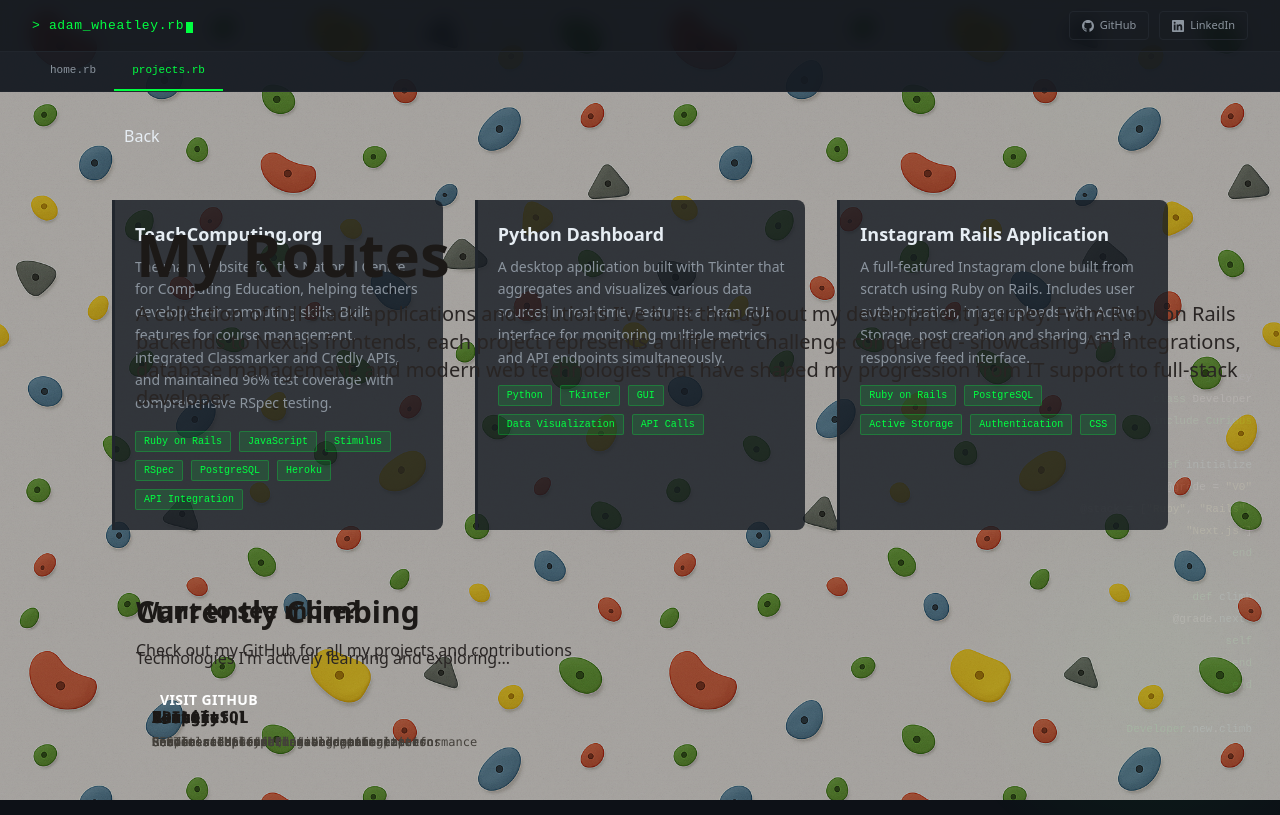
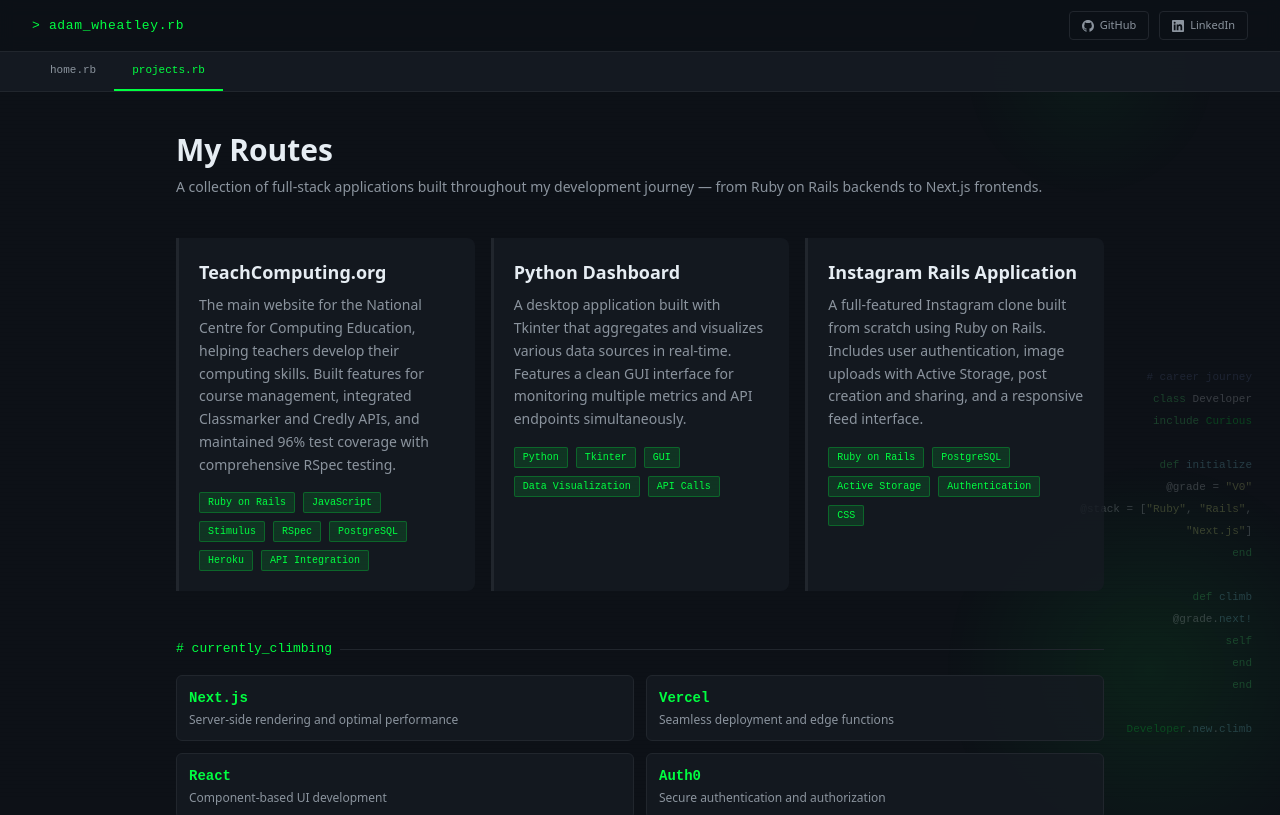
Before and after one commit to A-Wheeto/adamwheatley.net, a Next.js app: page /projects in a window 1280 px wide. Shown: the top 815 px of the page. Built offline with nearby package versions, Linux system fonts and the light colour scheme.

Commit message:
refactor: rebuild projects page with terminal green design and currently climbing section

```diff
--- a/src/app/projects/page.tsx
+++ b/src/app/projects/page.tsx
@@ -1,109 +1,57 @@
-'use client'
-
+import type { Metadata } from 'next'
 import { projects } from '@/data/projects'
 import ProjectCard from '@/components/ProjectCard'
-import Link from 'next/link'
+
+export const metadata: Metadata = {
+  title: 'Projects',
+  description: 'Full-stack applications and solutions built throughout my development journey.',
+}
+
+const currentlyClimbing = [
+  { name: 'Next.js', description: 'Server-side rendering and optimal performance' },
+  { name: 'Vercel', description: 'Seamless deployment and edge functions' },
+  { name: 'React', description: 'Component-based UI development' },
+  { name: 'Auth0', description: 'Secure authentication and authorization' },
+  { name: 'PostgreSQL', description: 'Robust relational database management' },
+  { name: 'Shopify', description: 'E-commerce platform development' },
+  { name: 'Contentful', description: 'Headless CMS for flexible content' },
+  { name: 'APIs', description: 'RESTful and GraphQL integration patterns' },
+]
 
 export default function ProjectsPage() {
-  const learningSkills = [
-    { name: 'Next.js', benefit: 'Server-side rendering and optimal performance' },
-    { name: 'Vercel', benefit: 'Seamless deployment and edge functions' },
-    { name: 'React', benefit: 'Component-based UI development' },
-    { name: 'Auth0', benefit: 'Secure authentication and authorization' },
-    { name: 'PostgreSQL', benefit: 'Robust relational database management' },
-    { name: 'Shopify', benefit: 'E-commerce platform development' },
-    { name: 'Contentful', benefit: 'Headless CMS for flexible content' },
-    { name: 'APIs', benefit: 'RESTful and GraphQL integration patterns' }
-  ]
-
   return (
-    <main className="relative min-h-screen">
-      {/* Background */}
-      <div
-        className="fixed inset-0 -z-10"
-        style={{
-          backgroundImage: 'url("/background.png")',
-          backgroundRepeat: 'repeat',
-          backgroundSize: 'clamp(400px, 50vw, 800px)',
-          opacity: 0.7,
-        }}
-      />
-
-      {/* Content */}
-      <div className='relative z-10 max-w-6xl mx-auto px-4 py-5 sm:px-6 md:px-8 lg:px-12'>
-        <Link
-          href="/"
-          className="block accent p-3 md:p-3 !mb-10 no-underline"
-          style={{ display: 'inline-flex', alignItems: 'center', gap: '0.5rem' }}
-        >
-          Back
-        </Link>
-
-        {/* Header */}
-        <div className="block fixed !p-6 md:p-8 !mb-10">
-          <h1 className="text-4xl md:text-5xl lg:text-6xl font-bold mb-4 text-stone-900 dark:text-stone-100">
+    <div className="max-w-5xl mx-auto px-4 md:px-12 py-10 pb-20 lg:pb-10">
+      <h1 className="text-3xl font-bold mb-2" style={{ color: '#e6edf3' }}>
         My Routes
       </h1>
-          <p className="text-lg md:text-xl text-stone-800 dark:text-stone-200 font-medium">
-            A collection of full-stack applications and solutions I&apos;ve built throughout my development journey. From Ruby on Rails backends to Next.js frontends, each project represents a different challenge conquered - showcasing API integrations, database management, and modern web technologies that have shaped my progression from IT support to full-stack developer.
+      <p className="text-sm mb-10 leading-relaxed" style={{ color: 'var(--muted)' }}>
+        A collection of full-stack applications built throughout my development journey — from Ruby on Rails backends to Next.js frontends.
       </p>
-        </div>
 
-        {/* Projects Grid */}
-        <div className="grid grid-cols-1 md:grid-cols-2 lg:grid-cols-3 gap-8">
-          {projects.map((project, index) => (
-            <ProjectCard key={index} project={project} />
+      <div className="grid grid-cols-1 sm:grid-cols-2 lg:grid-cols-3 gap-4 mb-12">
+        {projects.map((project) => (
+          <ProjectCard key={project.title} project={project} />
         ))}
       </div>
 
-        {/* Currently Learning Section */}
-        <div className="mt-10">
-          <div className="block fixed !p-6 md:p-8">
-            <h2 className="text-2xl md:text-3xl font-bold mb-4 text-stone-900 dark:text-stone-100">
-              Currently Climbing
+      <h2 className="climbing-heading">
+        # currently_climbing
       </h2>
-            <p className="text-sm md:text-base text-stone-800 dark:text-stone-200 mb-6 font-medium">
-              Technologies I&apos;m actively learning and exploring...
-            </p>
-            <div className="grid grid-cols-1 md:grid-cols-2 gap-4">
-              {learningSkills.map((skill, index) => (
+      <div className="grid grid-cols-1 sm:grid-cols-2 gap-3">
+        {currentlyClimbing.map((skill) => (
+          <div key={skill.name} className="climbing-card">
             <div
-                  key={index}
-                  className="block fixed !px-4 !py-3 font-mono"
+              className="font-bold text-sm mb-1"
+              style={{ fontFamily: 'var(--mono)', color: 'var(--green)' }}
             >
-                  <div className="font-bold text-stone-900 dark:text-stone-100 mb-1">
               {skill.name}
             </div>
-                  <div className="text-xs text-stone-700 dark:text-stone-300">
-                    {skill.benefit}
+            <div className="text-xs" style={{ color: 'var(--muted)' }}>
+              {skill.description}
             </div>
           </div>
         ))}
       </div>
     </div>
-        </div>
-
-        {/* Call to Action */}
-        <div className="mt-10">
-          <div className="block fixed !p-6 md:p-8">
-            <h2 className="text-xl md:text-2xl font-bold mb-3 text-stone-900 dark:text-stone-100">
-              Want to see more?
-            </h2>
-            <p className="text-sm md:text-base text-stone-800 dark:text-stone-200 mb-4 font-medium">
-              Check out my GitHub for all my projects and contributions
-            </p>
-            <a
-              href="https://github.com/A-Wheeto"
-              target="_blank"
-              rel="noopener noreferrer"
-              className="block accent px-6 py-3 font-bold uppercase tracking-wide text-sm no-underline text-white"
-              style={{ display: 'inline-block' }}
-            >
-              Visit GitHub
-            </a>
-          </div>
-        </div>
-      </div>
-    </main>
   )
 }
```
Lines whose indentation alone changed are shown as unchanged.
